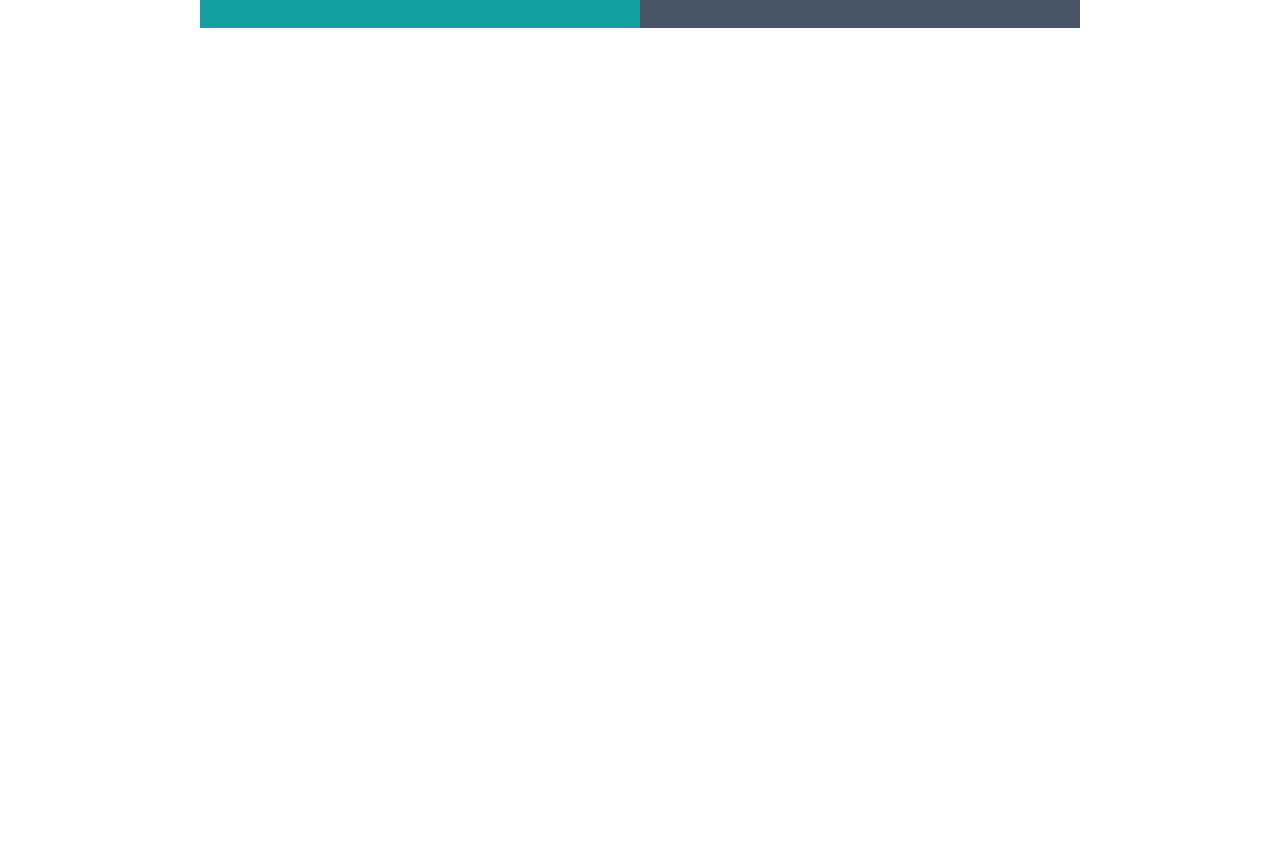
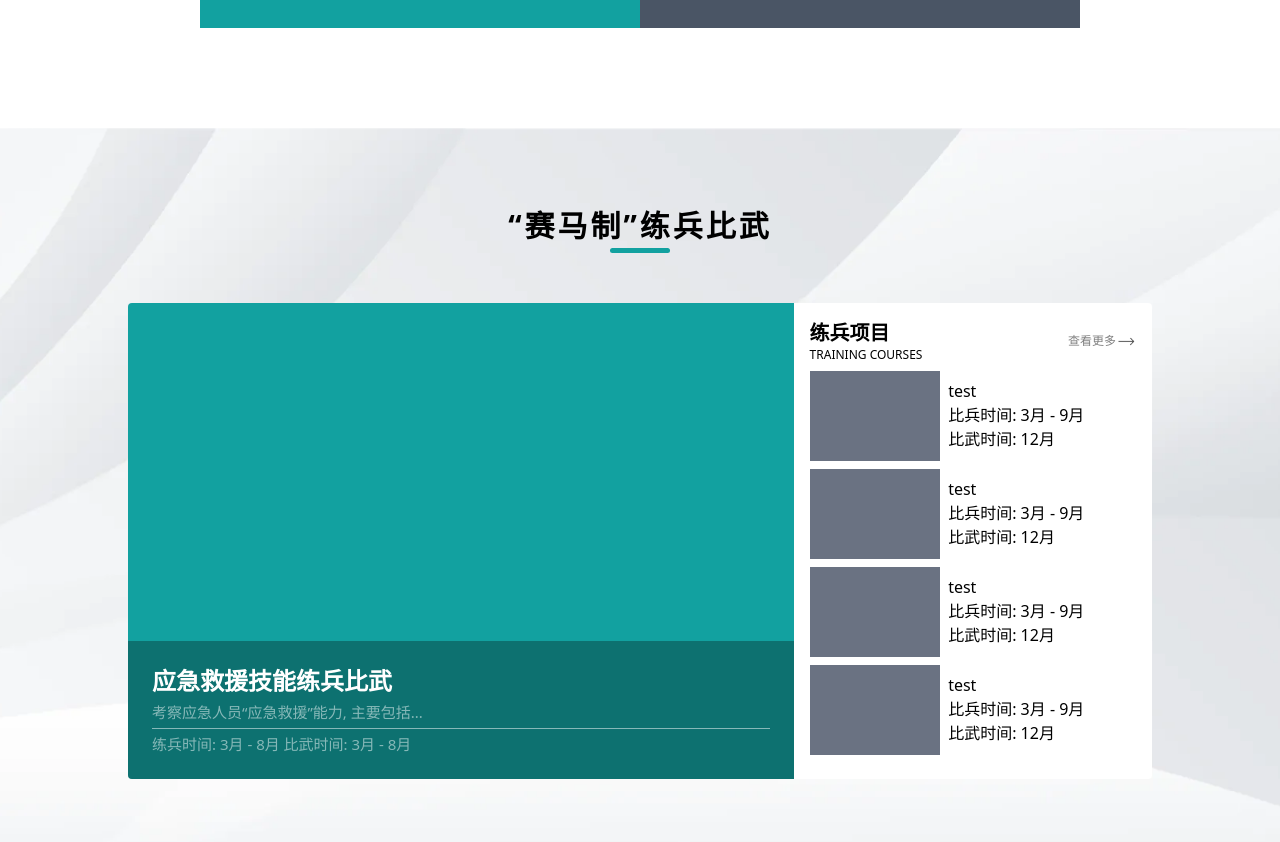
Before and after one commit to real-stanyan/sgcc, a React (Vite) app: page / in a window 1280 px wide. Shown: the part 1040-1882 px from the top of the page. Before the commit the page ends 1068 px from the top, so only its background shows below. Built offline with nearby package versions, Linux system fonts and the light colour scheme.

Commit message:
Biwulianbing done

```diff
--- a/components/home/Biwulianbing.tsx
+++ b/components/home/Biwulianbing.tsx
@@ -1,7 +1,140 @@
-import React from "react";
+const Biwulianbing = () => {
+  return (
+    <div
+      className={`
+    bg-[url('/images/biwulianbing_bg.webp')] bg-cover bg-no-repeat bg-center
+    w-full py-[80px]
+    `}
+    >
+      {/* “赛马制”练兵比武 */}
+      <div className="flex flex-col justify-center items-center gap-1 mb-[50px]">
+        <h1 className="text-3xl font-black tracking-widest">
+          “赛马制”练兵比武
+        </h1>
+        <div
+          className={`
+            w-[60px] h-[5px] bg-[#12a1a0] rounded-xl
+            `}
+        />
+      </div>
+      {/* 主体 */}
+      <div
+        className={`
+          flex flex-col lg:flex-row w-[90%] lg:w-[80%] min-h-[400px] mx-auto overflow-hidden rounded
+          `}
+      >
+        {/* left */}
+        <div
+          className={`
+          w-full lg:w-[65%] relative bg-[#12a1a0] min-h-[400px]
+          `}
+        >
+          {/* 内容浮窗 */}
+          <div
+            className={`
+            absolute left-0 bottom-0 w-full min-h-[50px] bg-black/30
+            p-6
+            `}
+          >
+            <div className="space-y-1">
+              <h1 className="font-bold text-2xl text-white">
+                应急救援技能练兵比武
+              </h1>
+              <h3 className="font-medium text-white/50 text-[15px]">
+                考察应急人员“应急救援”能力, 主要包括...
+              </h3>
+              <hr className="font-medium text-white/50 text-[15px]" />
+              <h4 className="font-medium text-white/50 text-[15px]">
+                练兵时间: 3月 - 8月 比武时间: 3月 - 8月
+              </h4>
+            </div>
+          </div>
+        </div>
+        {/* right */}
+        <div
+          className={`
+          w-full lg:w-[35%] bg-white p-4
+          `}
+        >
+          <div className="flex justify-between items-center">
+            <div className="flex flex-col justify-start">
+              <h1 className="text-xl font-bold">练兵项目</h1>
+              <h3 className="text-xs font-light">TRAINING COURSES</h3>
+            </div>
+            <div
+              className={`
+                flex justify-between items-center text-black/50 cursor-pointer
+                hover:underline
+                `}
+            >
+              <h1 className="text-xs">查看更多</h1>
+              <img
+                src="/images/more.webp"
+                alt=""
+                className="w-[20px] h-auto object-contain object-right"
+              />
+            </div>
+          </div>
+          {/* CourseWrapper */}
+          <div
+            className={`
+            flex flex-col justify-start py-2 gap-2
+            `}
+          >
+            <CourseWrapper
+              title={"test"}
+              duration={"3月 - 9月"}
+              date={"12月"}
+            />
+            <CourseWrapper
+              title={"test"}
+              duration={"3月 - 9月"}
+              date={"12月"}
+            />
+            <CourseWrapper
+              title={"test"}
+              duration={"3月 - 9月"}
+              date={"12月"}
+            />
+            <CourseWrapper
+              title={"test"}
+              duration={"3月 - 9月"}
+              date={"12月"}
+            />
+          </div>
+        </div>
+      </div>
+    </div>
+  );
+};
 
-const Biwulianbing = () => {
-  return <div>Biwulianbing</div>;
+const CourseWrapper = ({
+  image,
+  title,
+  duration,
+  date,
+}: {
+  image?: string;
+  title: string;
+  duration: string;
+  date: string;
+}) => {
+  return (
+    <div className={`flex`}>
+      <div className="w-[40%] h-[90px]">
+        {image ? (
+          <img src={image} alt="" />
+        ) : (
+          <div className="bg-gray-500 min-w-[40%] min-h-[90px]"></div>
+        )}
+      </div>
+      <div className="w-[60%] p-2">
+        <h1>{title}</h1>
+        <h3>比兵时间: {duration}</h3>
+        <h3>比武时间: {date}</h3>
+      </div>
+    </div>
+  );
 };
 
 export default Biwulianbing;
--- a/components/home/Header.tsx
+++ b/components/home/Header.tsx
@@ -4,7 +4,7 @@ const Header = () => {
   const [link, setLink] = useState("首页");
 
   return (
-    <div className="relative overflow-visible">
+    <div className="relative overflow-visible pb-[100px]">
       {/* Banner */}
       <div
         className={`
@@ -120,7 +120,7 @@ const Header = () => {
             </div>
           </div>
           {/* right */}
-          <div className="flex-1 bg-gray-600"></div>
+          <div className="hidden lg:flex flex-1 bg-gray-600"></div>
         </div>
       </div>
     </div>
--- a/src/App.tsx
+++ b/src/App.tsx
@@ -1,10 +1,12 @@
 import Header from "../components/home/Header";
+import Biwulianbing from "../components/home/Biwulianbing";
 // import Citys from "../components/home/Citys";
 
 function App() {
   return (
     <div>
       <Header />
+      <Biwulianbing />
       {/* <Citys /> */}
     </div>
   );
```
Also changed, not shown: public/images/biwulianbing_bg.webp (added), public/images/more.webp (added).
